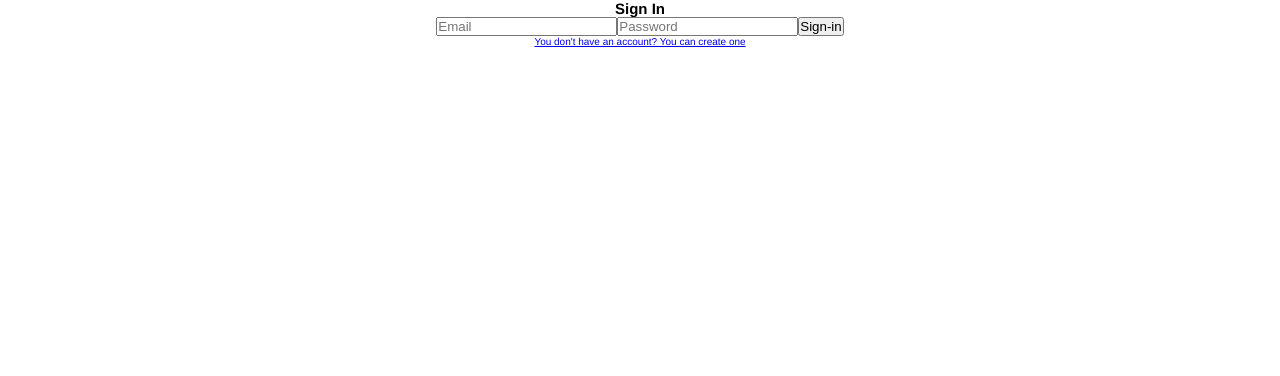
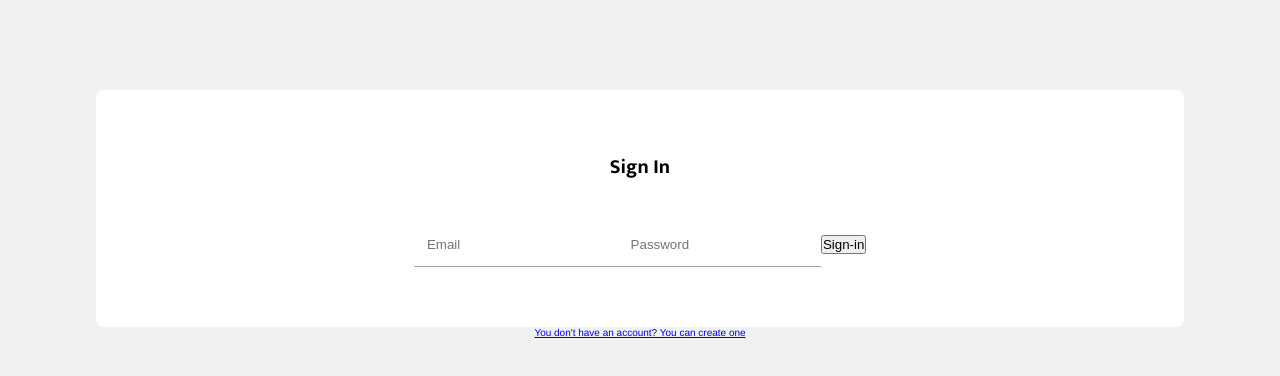
Before and after one commit to Dawdud/RunningApp, a Vue app: page /#/login in a window 1280 px wide. Shown: the top 376 px of the page. Built offline with nearby package versions, Linux system fonts and the light colour scheme; no server answers; a web font is replaced by a local one.

Commit message:
add base styles to login

```diff
--- a/src/components/user/Login.vue
+++ b/src/components/user/Login.vue
@@ -1,45 +1,57 @@
 <template>
   <div class="login">
-        <h2>Sign In </h2>
-        <input v-model="email" type="text" placeholder="Email">
-        <input v-model="password" type="password" placeholder="Password">
-        <button @click="signIn">Sign-in </button>
-        <p><router-link to="/sign-up">You don't have an account? You can create one</router-link></p>
+    <header class="login__header"></header>
+    <div class="login__content">
+
+      <form action class="form">
+        <h1>Sign In</h1>
+        <input v-model="email" type="text" placeholder="Email" class="form__input">
+        <input v-model="password" type="password" placeholder="Password" class="form__input">
+        <button @click="signIn" class="btn__form">Sign-in</button>
+      </form>
+
+    </div>
+    <footer class="login__footer">
+      <p>
+        <router-link to="/sign-up">You don't have an account? You can create one</router-link>
+      </p>
+    </footer>
 
     <transition name="fade">
       <div v-if="errorMsg !==''" class="error-msg">
         <p>{errorMsg}</p>
       </div>
     </transition>
-
   </div>
-
 </template>
 <script>
-    import firebase from 'firebase'
-    export default{
-        name: 'login',
-        data: function(){
+import firebase from "firebase";
+export default {
+  name: "login",
+  data: function() {
     return {
-                errorMsg: '',
-                email:'',
-                password:''
+      errorMsg: "",
+      email: "",
+      password: ""
+    };
+  },
+  methods: {
+    signIn: function() {
+      firebase
+        .auth()
+        .signInWithEmailAndPassword(this.email, this.password)
+        .then(
+          user => {
+            this.$store.commit("setCurrentUser", user);
+            //this.$store.dispatch('fetchUserProfile')
+            this.$router.replace("hello");
+          },
+          err => {
+            alert("Ooops" + err.message);
+            this.errorMsg = err.message;
           }
-        },
-        methods:{
-            signIn: function(){
-               firebase.auth().signInWithEmailAndPassword(this.email, this.password).then(
-                   (user) =>{
-                       this.$store.commit('setCurrentUser', user)
-                       //this.$store.dispatch('fetchUserProfile')
-                       this.$router.replace('hello')
-                   },
-                   (err) =>{
-                       alert('Ooops'+err.message)
-                       this.errorMsg= err.message
-                   }
-               )
+        );
     }
   }
-    }
+};
 </script>
--- a/src/components/user/SignUp.vue
+++ b/src/components/user/SignUp.vue
@@ -3,7 +3,7 @@
         <h2>Let's create a new account!</h2>
         <input type="text" v-model="signupForm.email" placeholder="Email">
         <input type="password" v-model="signupForm.password" placeholder="Password">
-        <button v-on:click="signUp">Sing Up</button>
+        <button @click="signUp">Sing Up</button>
         <span><router-link to="/login">or go back to login</router-link></span>
     </div>
 
--- /dev/null
+++ b/src/scss/layout/_button.scss
@@ -0,0 +1,17 @@
+.btn{
+
+    &__form{
+         display:inline-block;
+         padding:0.3em 1.2em;
+         margin:0 0.1em 0.1em 0;
+         border:0.16em solid rgba(255,255,255,0);
+         border-radius:2em;
+         box-sizing: border-box;
+         text-decoration:none;
+
+         color:#FFFFFF;
+
+         text-align:center;
+         transition: all 0.2s;
+    }
+}
--- a/src/scss/main.scss
+++ b/src/scss/main.scss
@@ -5,11 +5,14 @@
 @import 'layout/content';
 @import 'layout/sidenav';
 @import 'layout/modal';
+@import 'layout/button';
 
 @import 'pages/home';
 @import 'pages/dashboard';
 @import 'pages/details';
 @import 'pages/statistics';
+@import 'pages/login';
+@import 'pages/signUp';
 
 
 @import 'utils/functions';
--- /dev/null
+++ b/src/scss/pages/_login.scss
@@ -0,0 +1,35 @@
+@import '../utils/mixins';
+@import '../utils/variables';
+
+.login{
+    display: flex;
+    flex-direction: column;
+
+    min-height: 100vh;
+    background-color: $content-bg-color;
+
+    &__content{
+        background-color: $white;
+        width:  85vw;
+        border-radius: 0.7em;
+       align-self: center;
+       margin-top: 9em;
+       padding: 4em;
+       justify-content: center;
+       .form{
+         h1{
+             padding: 1em 0 1em 0;
+             font: $content-header-font;
+         }
+         &__input{
+           margin: 1.5em 0 1.5em 0;
+           padding: 1em;
+           border: none;
+           border-bottom: 1px solid  $table-cell-border-primary;
+         }
+
+
+       }
+    }
+
+}
```
Also changed, not shown: src/components/user/Hello.vue (+0 -21 lines), src/scss/pages/_signUp.scss (added). Lines whose indentation alone changed are shown as unchanged.
